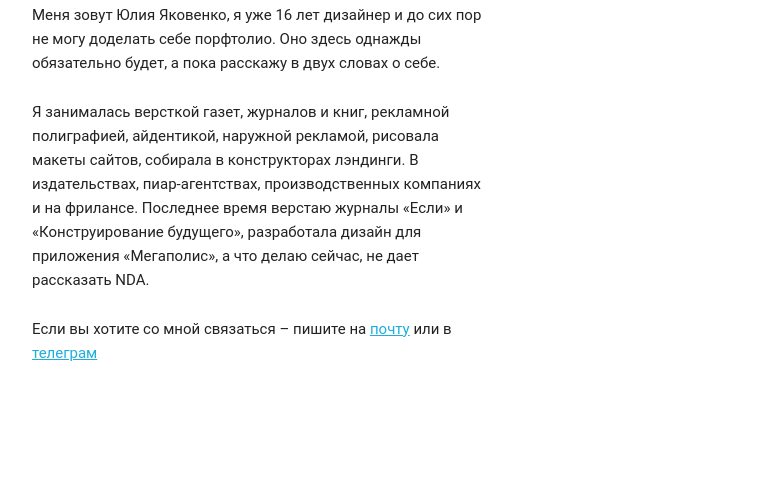
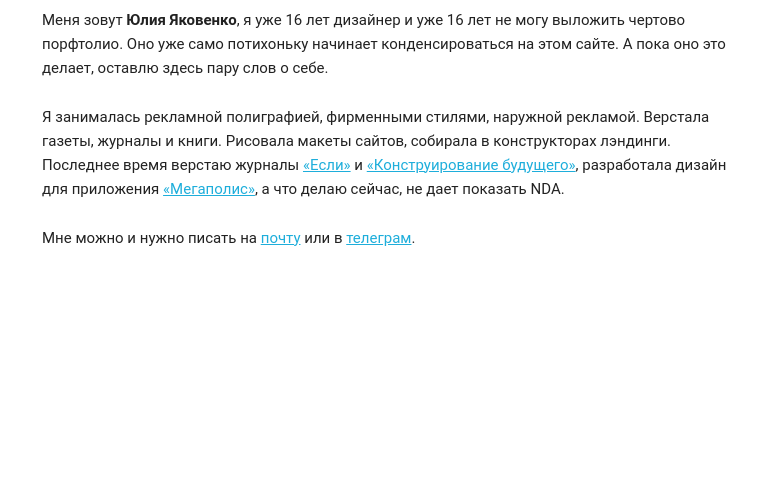
Before and after one commit to oleg84/yuliayakovenko.ru, a plain HTML site: page index.html in a window 1280 px wide. Shown: the part 298-800 px from the top of the page, without its empty margins (128-885 px from the left). Drawn offline with Linux system fonts and the light colour scheme.

Commit message:
corrections

```diff
--- a/css/skeleton.css
+++ b/css/skeleton.css
@@ -45,7 +45,7 @@
 @media (min-width: 0px) {
   .container {
     width: 100%;
-    padding: 0; }
+    padding: 1rem; }
 }
 
 /* For devices larger than 550px */
--- a/index.html
+++ b/index.html
@@ -1,11 +1,11 @@
 <!DOCTYPE html>
-<html lang="en">
+<html lang="ru">
 <head>
     <!-- Basic Page Needs
     –––––––––––––––––––––––––––––––––––––––––––––––––– -->
     <meta charset="utf-8">
     <title>Юлия Яковенко</title>
-    <meta name="description" content="My Portfolio">
+    <meta name="description" content="Дизайнер. Самовыкладывающееся портфолио.">
     <meta name="author" content="Yakovenko">
 
     <!-- Mobile Specific Metas
@@ -31,11 +31,11 @@
     –––––––––––––––––––––––––––––––––––––––––––––––––– -->
     <div class="container">
         <div class="row">
-            <div class="six columns" style="margin-top: 25%">
+            <div class="nine columns" style="margin-top: 25%">
                 <h4>Здравствуйте!</h4>
-                <p>Меня зовут Юлия Яковенко, я уже 16 лет дизайнер и до сих пор не могу доделать себе порфтолио. Оно здесь однажды обязательно будет, а пока расскажу в двух словах о себе.</p>
-                <p>Я занималась версткой газет, журналов и книг, рекламной полиграфией, айдентикой, наружной рекламой, рисовала макеты сайтов, собирала в конструкторах лэндинги. В издательствах, пиар-агентствах, производственных компаниях и на фрилансе. Последнее время верстаю журналы «Если» и «Конструирование будущего», разработала дизайн для приложения «Мегаполис», а что делаю сейчас, не дает рассказать NDA.</p>
-                <p>Если вы хотите со мной связаться – пишите на <a href="mailto:nuadres@gmail.com">почту</a> или в <a href="https://telegram.me/yakovenka">телеграм</a></p>
+                <p>Меня зовут <b>Юлия Яковенко</b>, я уже 16 лет дизайнер и уже 16 лет не могу выложить чертово порфтолио. Оно уже само потихоньку начинает конденсироваться на этом сайте. А пока оно это делает, оставлю здесь пару слов о себе.</p>
+                <p>Я занималась рекламной полиграфией, фирменными стилями, наружной рекламой. Верстала газеты, журналы и книги. Рисовала макеты сайтов, собирала в конструкторах лэндинги. Последнее время верстаю журналы <a href="http://www.esli.ru/">«Если»</a> и <a href="http://designing-the-future.com/">«Конструирование&nbsp;будущего»</a>, разработала дизайн для приложения <a href="https://itunes.apple.com/ru/app/%D0%BC%D0%B5%D0%B3%D0%B0%D0%BF%D0%BE%D0%BB%D0%B8%D1%81-%D0%BB%D0%B0%D0%B9%D1%82/id1198516783">«Мегаполис»</a>, а что делаю сейчас, не дает показать NDA.</p>
+                <p>Мне можно и нужно писать  на <a href="mailto:nuadres@gmail.com">почту</a> или в <a href="https://telegram.me/yakovenka">телеграм</a>.</p>
             </div>
         </div>
     </div>
```
